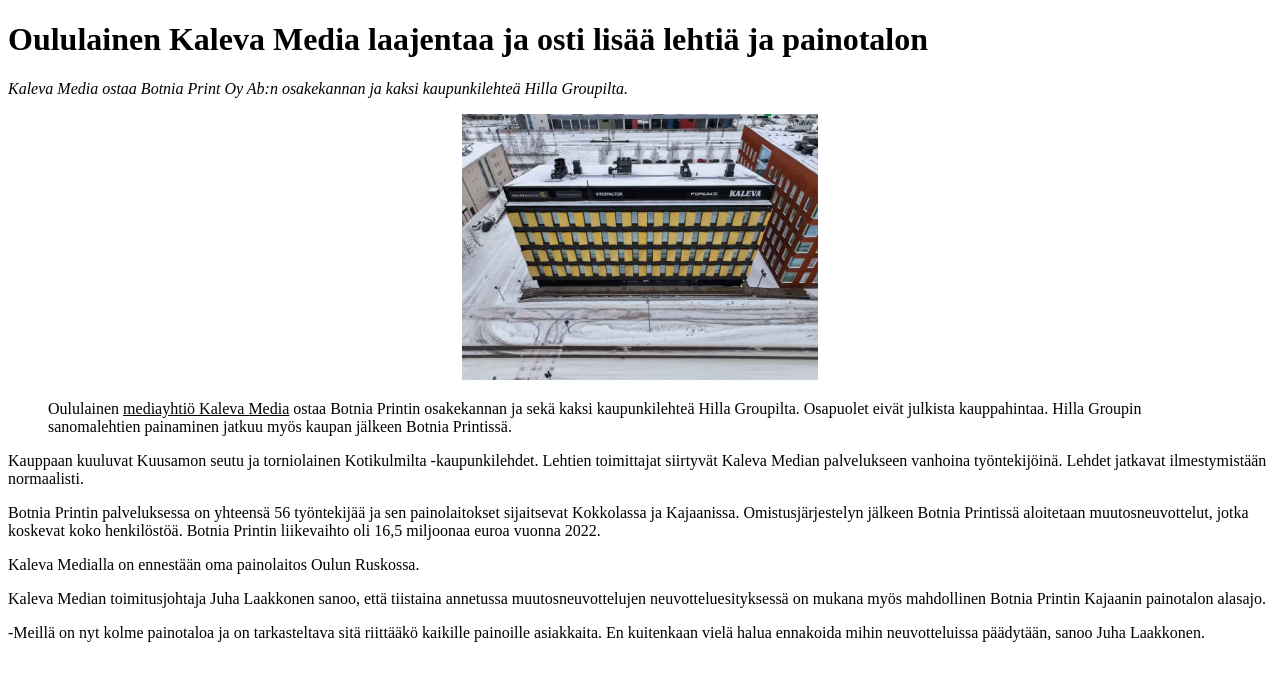
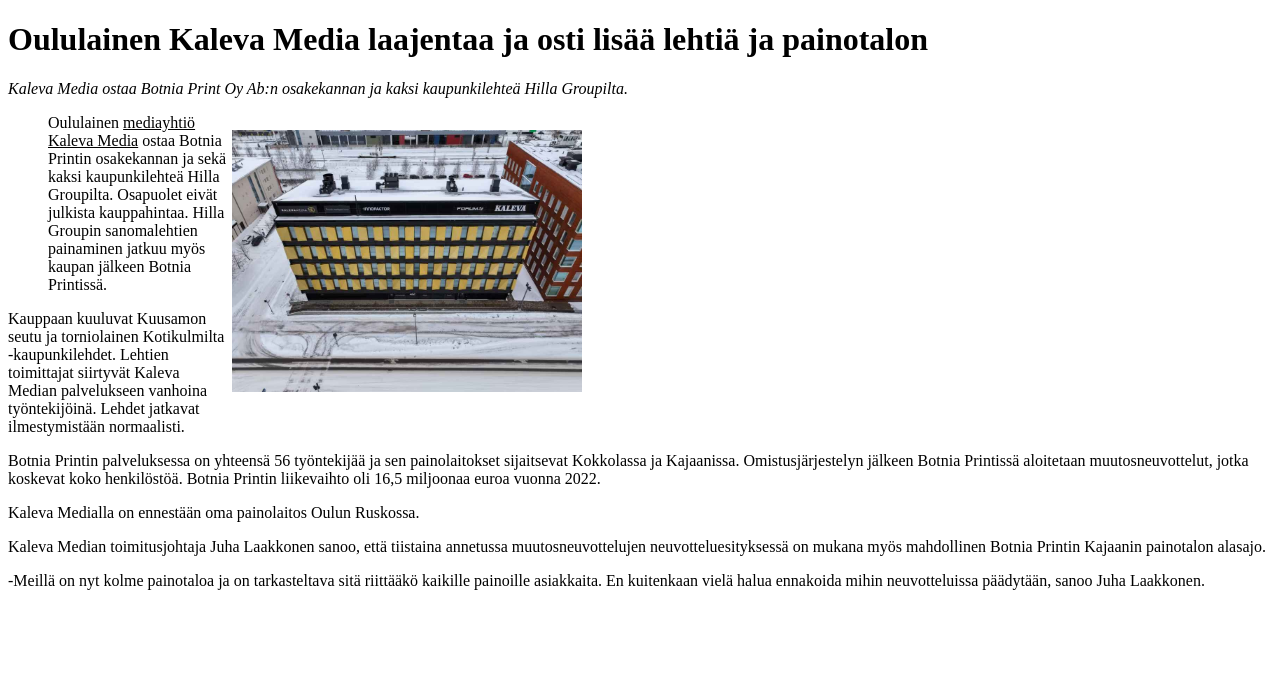
Before and after one commit to Joonsak/StaticWebsite, a plain HTML site: page exercises/exercise1.html in a window 1280 px wide. Drawn offline with Linux system fonts and the light colour scheme.

Commit message:
Now it should be done
Exercise 1 should be finished

```diff
--- a/exercises/exercise1.html
+++ b/exercises/exercise1.html
@@ -6,30 +6,23 @@
         <title>HTML Basics - Exercise1</title>
     </head>
     <body>
+
         <header>
             <h1><b>Oululainen Kaleva Media laajentaa ja osti lisää lehtiä ja painotalon</b></h1>
-
             <p><i>Kaleva Media ostaa Botnia Print Oy Ab:n osakekannan ja kaksi kaupunkilehteä Hilla Groupilta.</i></p>
         </header>
 
             <figure>
-                <p><img src="../images/Rakennus.jpg" alt="" width="30%" height="30%" style="float:top; margin-left: 35%;"> <p></p>
+                <p style="float:right;"> <img src="../images/Rakennus.jpg" alt="source image" width="35%" height="35%">
+                    <p></p>
                     Oululainen <u>mediayhtiö Kaleva Media</u> ostaa Botnia Printin osakekannan ja sekä kaksi kaupunkilehteä Hilla Groupilta. Osapuolet eivät julkista kauppahintaa. Hilla Groupin sanomalehtien painaminen jatkuu myös kaupan jälkeen Botnia Printissä.
                 </p>
             </figure>
         <article>
             <p>Kauppaan kuuluvat Kuusamon seutu ja torniolainen Kotikulmilta -kaupunkilehdet. Lehtien toimittajat siirtyvät Kaleva Median palvelukseen vanhoina työntekijöinä. Lehdet jatkavat ilmestymistään normaalisti.</p>
-        </article>
-        <article>
             <p>Botnia Printin palveluksessa on yhteensä 56 työntekijää ja sen painolaitokset sijaitsevat Kokkolassa ja Kajaanissa. Omistusjärjestelyn jälkeen Botnia Printissä aloitetaan muutosneuvottelut, jotka koskevat koko henkilöstöä. Botnia Printin liikevaihto oli 16,5 miljoonaa euroa vuonna 2022.</p>
-        </article>
-        <article>
             <p>Kaleva Medialla on ennestään oma painolaitos Oulun Ruskossa.</p>
-        </article>
-        <article>
             <p>Kaleva Median toimitusjohtaja Juha Laakkonen sanoo, että tiistaina annetussa muutosneuvottelujen neuvotteluesityksessä on mukana myös mahdollinen Botnia Printin Kajaanin painotalon alasajo.</p>
-        </article>
-        <article>
             <p> -Meillä on nyt kolme painotaloa ja on tarkasteltava sitä riittääkö kaikille painoille asiakkaita. En kuitenkaan vielä halua ennakoida mihin neuvotteluissa päädytään, sanoo Juha Laakkonen.</p>
         </article>
 
```
